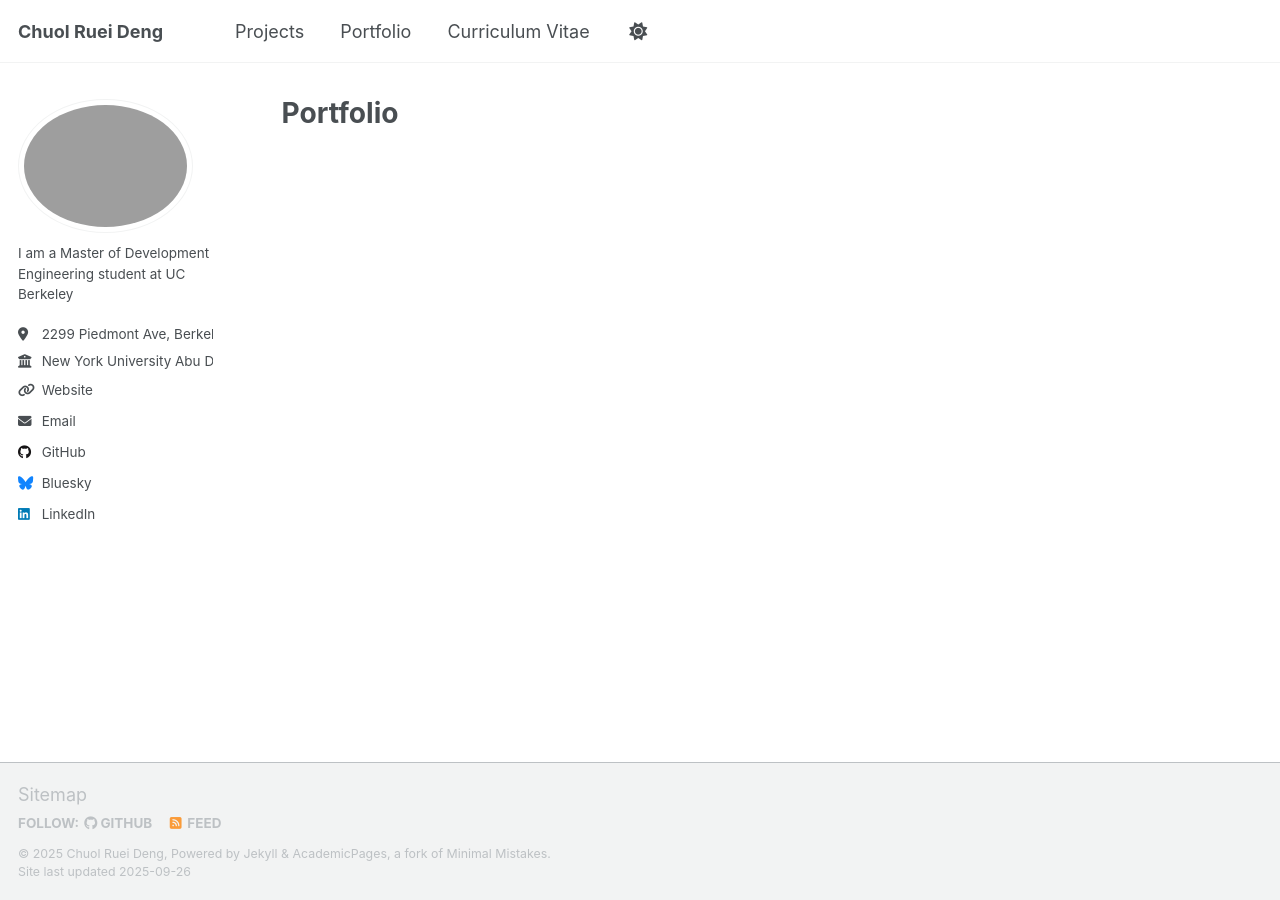
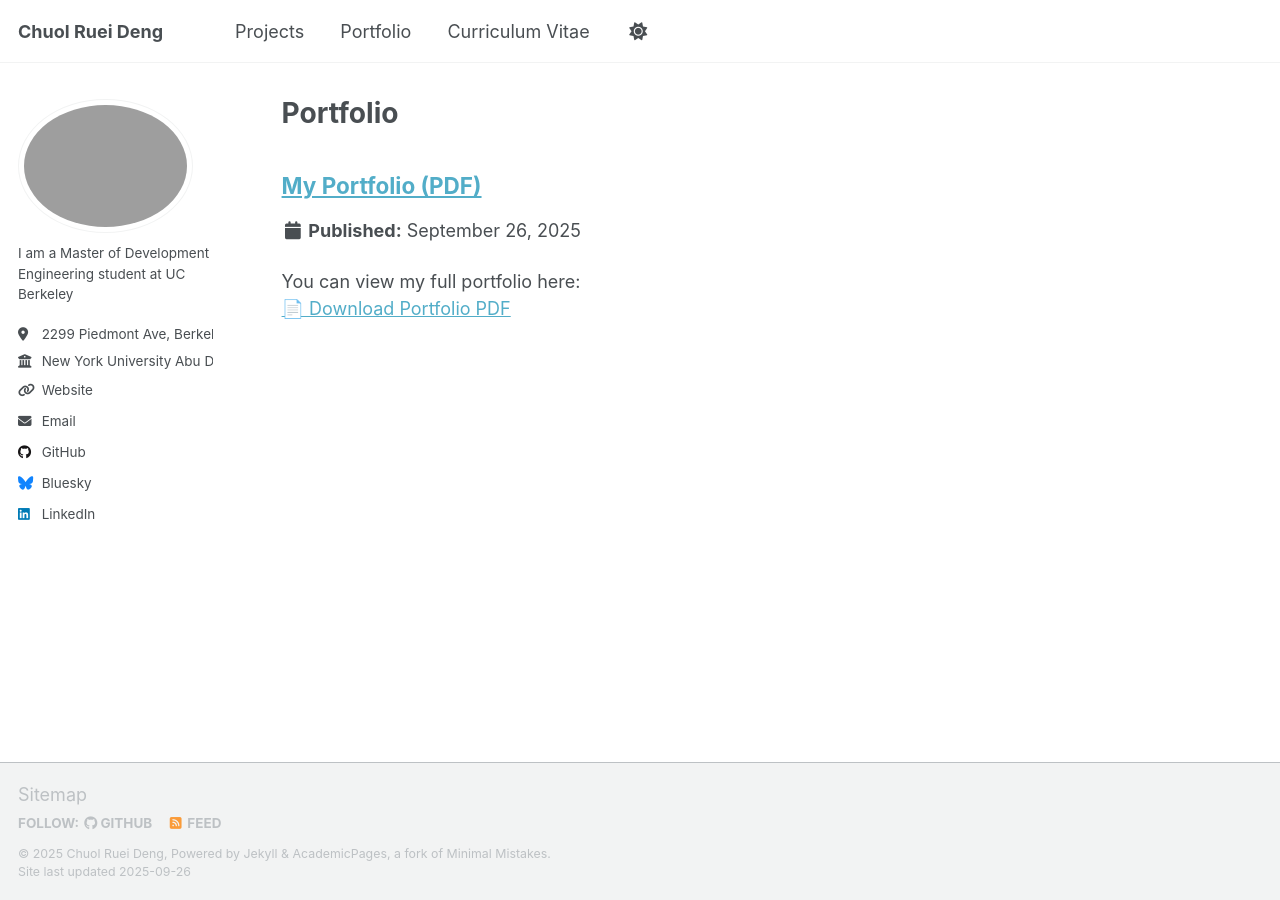
Before and after one commit to chuolrdeng/chuolrdeng.github.io, a Jekyll site: the page built from _pages/portfolio.html, in a window 1280 px wide. Built offline with Jekyll 4.4.1, drawn with Linux system fonts in a browser that asks for light colours; a script that is not in the unit is left out; some of the changed lines change nothing that is shown.

Commit message:
Update portfolio-2.html

```diff
--- a/_portfolio/portfolio-2.html
+++ b/_portfolio/portfolio-2.html
@@ -1,36 +1,8 @@
-Welcome to my portfolio — a collection of projects and initiatives that reflect my passion for education, research, technology, and community empowerment.
-
+---
+title: "My Portfolio (PDF)"
+collection: portfolio
+permalink: /portfolio/portfolio-1
 ---
 
-## 🌱 AgriTech Startup: Bankerom
-An innovative agritech initiative transforming agriculture in East Africa through technology-driven solutions.
-- Focus on hydroponics, smart irrigation, and sustainable practices.
-- Aims to boost food security, create jobs, and empower smallholder farmers.
-
----
-
-## 🎓 Bangtigow Foundation
-Dedicated to empowering underprivileged youth through mentorship, scholarships, and leadership programs.
-- Expanding access to quality education and critical life skills.
-- Building resilient communities through youth leadership.
-
----
-
-## 📚 Thok Nath Research Institute
-A research institute committed to preserving the Nuer language and culture while advancing education and research.
-- Developed textbooks, online courses, and a Nuer-English dictionary.
-- Partnered with Google Translate to expand language accessibility.
-
----
-
-## 🌍 Naath Academic Mentorship Program (NAMP)
-A mentorship initiative providing academic support and life skills training to Naath youth in refugee camps and underserved communities.
-- Offers one-on-one mentorship, workshops, and scholarship guidance.
-- Helps bridge the gap between opportunity and achievement for marginalized students.
-
----
-
-## 💻 Project 1: Reproducibility and GitHub
-Introduced reproducible workflows in computational social science.
-- Learned Git and GitHub for version control and collaboration.
-- Built a personal website with GitHub Pages to document and share work.
+You can view my full portfolio here:
+[📄 Download Portfolio PDF](/files/_portfolio/Chuol%20Deng%27s%20Portfolio.pdf)
```
